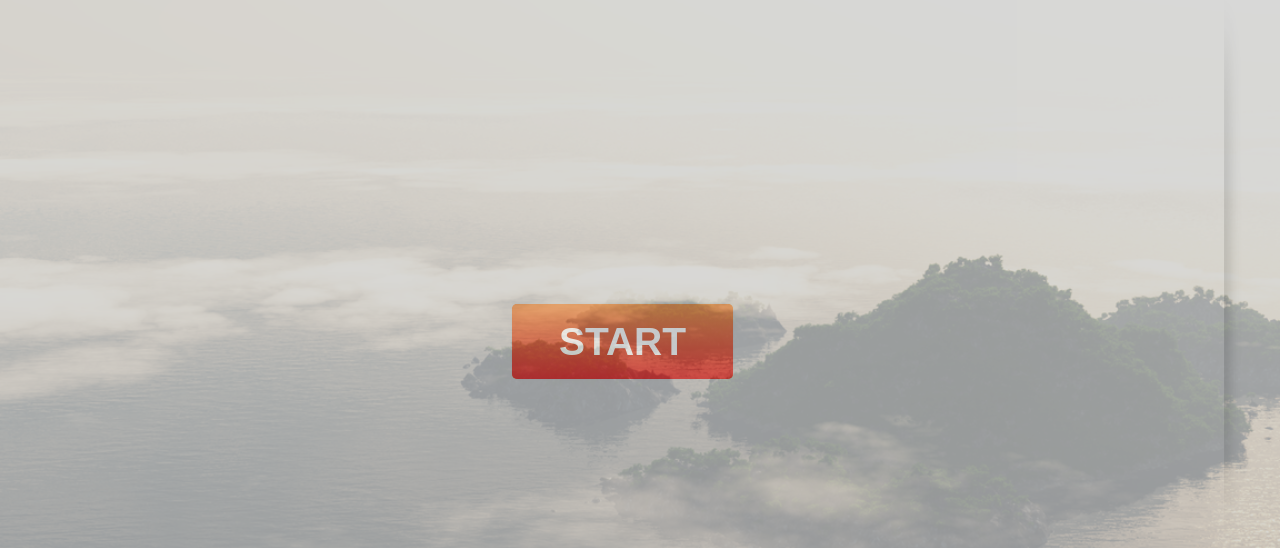
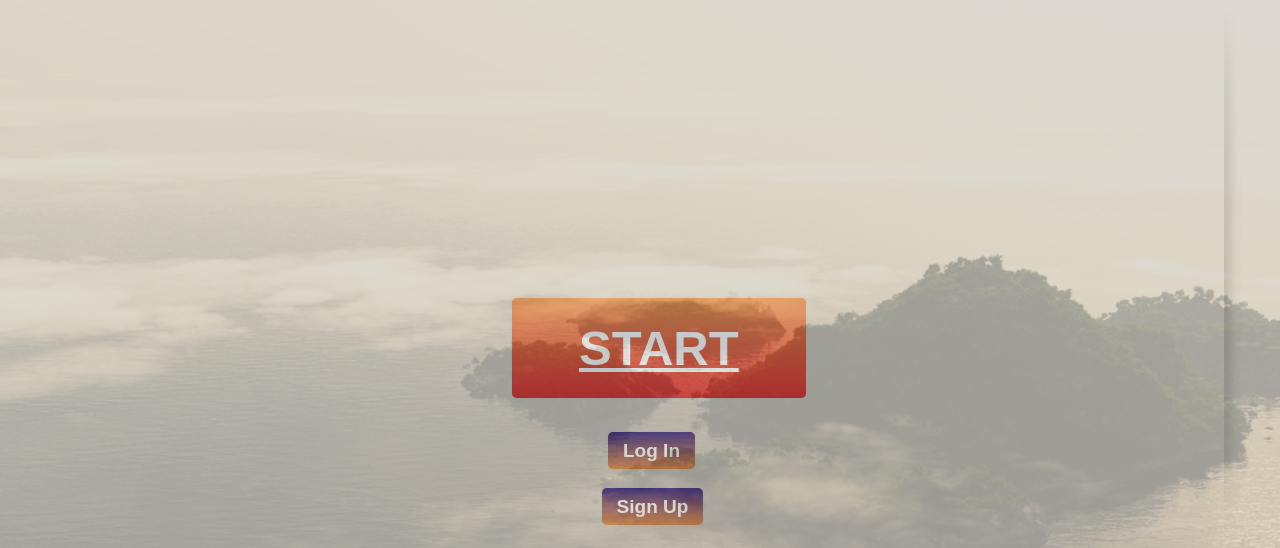
Before and after one commit to oneUnit/gameProject, a plain HTML site: page index.html in a window 1280 px wide. Shown: the top 548 px of the page. Drawn offline with nearby package versions, Linux system fonts and the light colour scheme.

Commit message:
index.html updated

```diff
--- a/index.html
+++ b/index.html
@@ -4,27 +4,39 @@
 		<title> Welcome Page </title>
 
 		<meta http-equiv="Content-Type" content="text/html; charset=utf-8">
-<!--		<link rel="shortcut icon" href="D:\Web-game\Offline\background\Desert_Island.png" type="image/png">   -->
+		<link rel="shortcut icon" href="D:\Web-game\Offline\background\Desert_Island.png" type="image/png">
         <script src='https://ajax.googleapis.com/ajax/libs/jquery/1.7.2/jquery.min.js'></script>
-		<link rel="stylesheet" type="text/css" href="style_index.css">
         <link rel="stylesheet" type="text/css" href="styles/popover.css">
+		<link rel="stylesheet" type="text/css" href="styles/style_index.css">
         <script src="js/bootstrap.js"></script>
 	</head>
 	<body>
         <div class="mainDiv">
 
             <div style="float: right !important;">
-				<a href="javascript:void(0)"  data-toggle="popover" class="btn danger"  data-content="" data-original-title="Example"><img src="images/vertical_line.png" > </a></div>
+				<a href="javascript:void(0)"  data-toggle="popover" class="btn danger"
+                   data-content="" data-original-title="Example">
+                    <img src="images/vertical_line.png" >
+                </a>
+            </div>
 
             <div class="div_start_button">
-                <a href="#" class="button"/>START</a>
+                <a href="#" class="start_button"/>START</a>
+            </div>
+            <div class="div_signup_button">
+                <a href="#" class="signup_button"/> Sign Up</a>
+            </div>
+
+             <div class="div_login_button">
+                <a href="#" class="login_button"/> Log In</a>
             </div>
 
         </div>
 
 
     <script type="text/javascript">
-    var contentVar = "Content goes here";
+    var contentVar = "<hr>"  +
+    "Content goes here" + "<hr>";
     $('[data-toggle="popover"]').popover({
         container: 'body',
 		placement: 'left',
```
